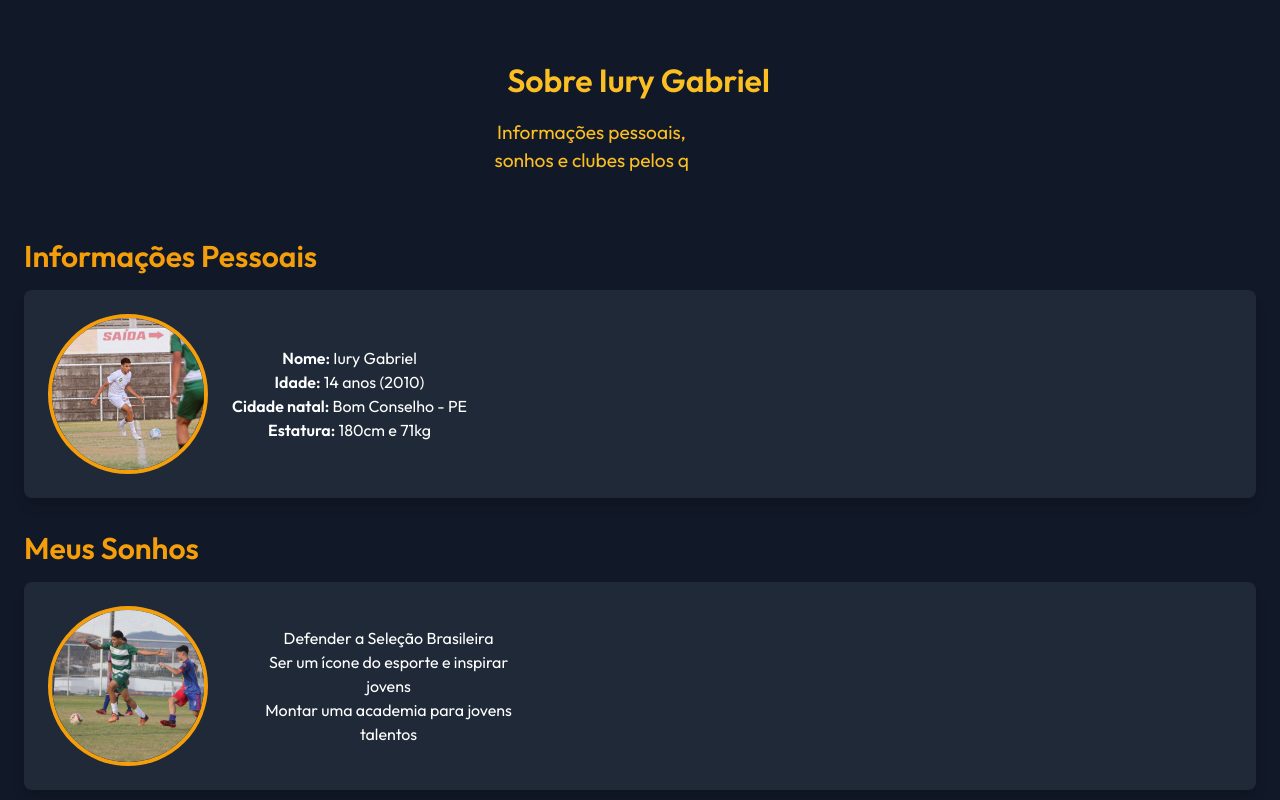
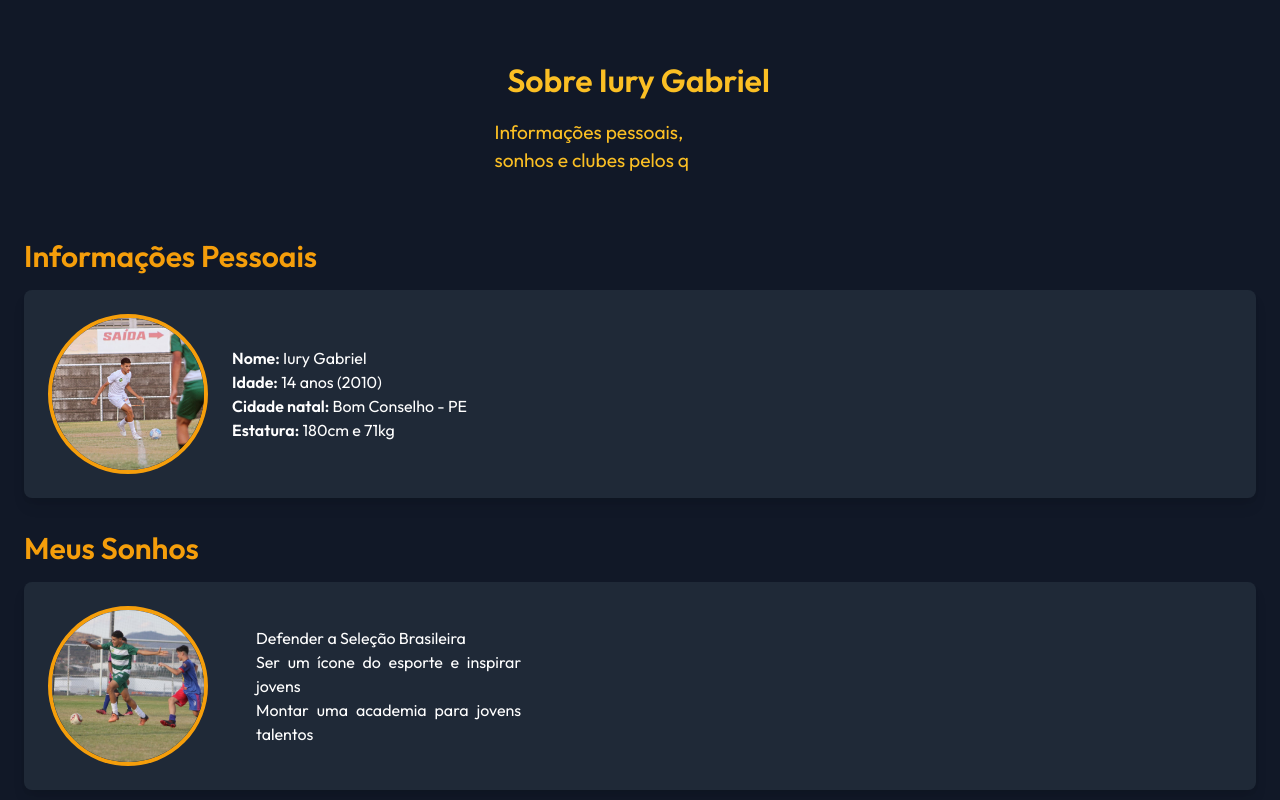
Before and after one commit to eukarol/iury, a plain HTML site: page profile.html in a window 1280 px wide. Shown: the top 800 px of the page. Drawn offline with nearby package versions, Linux system fonts and the light colour scheme.

Commit message:
Update profile.html

```diff
--- a/profile.html
+++ b/profile.html
@@ -46,6 +46,11 @@
       50% {
         border-color: transparent;
       }
+    }
+
+    /* Justificar textos */
+    body, p, ul, li {
+      text-align: justify;
     }
   </style>
 </head>
```
